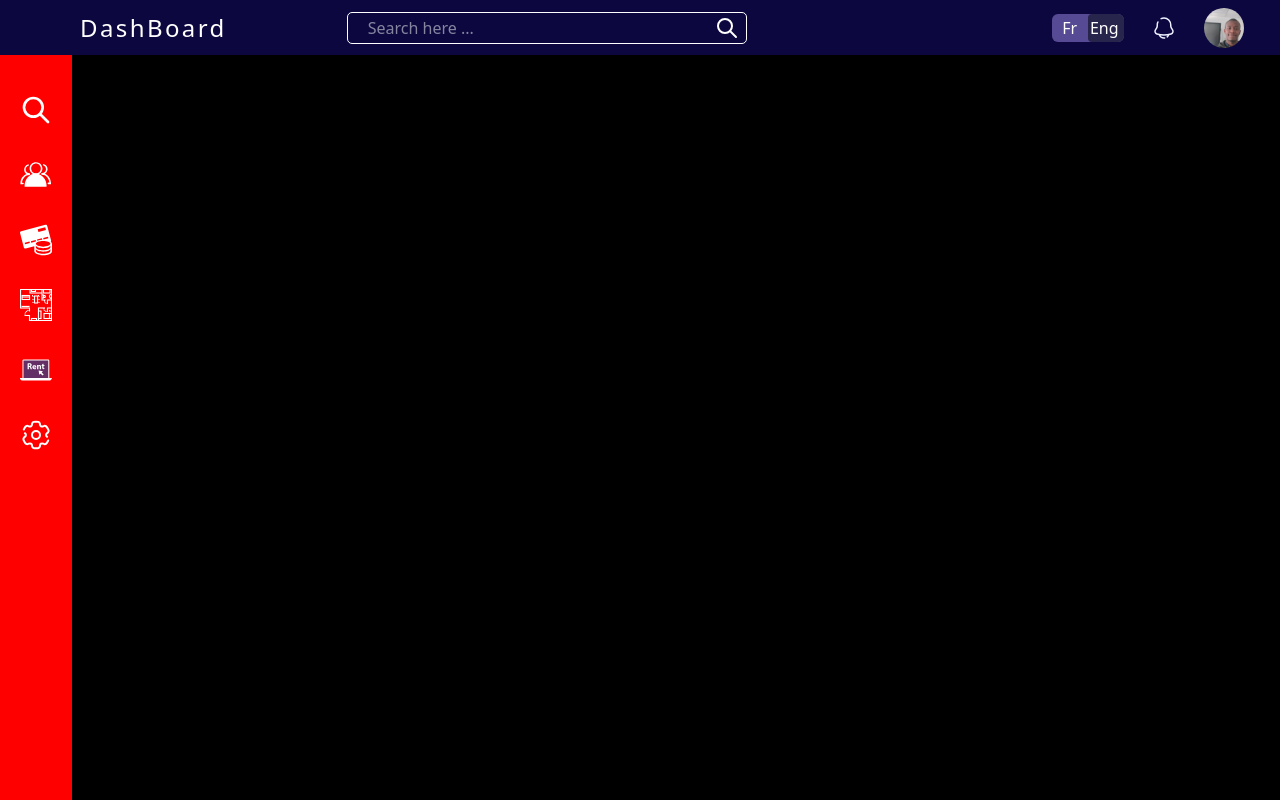
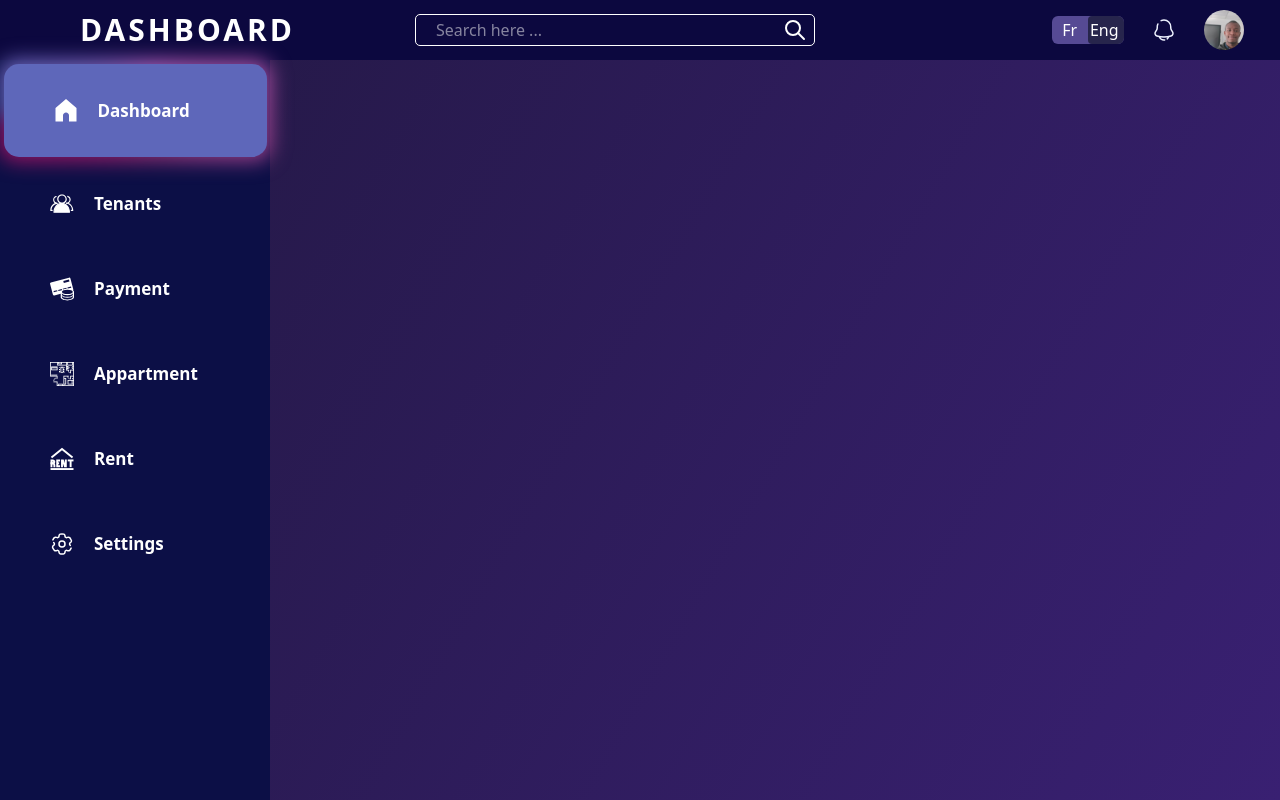
Before and after one commit to SprigganTwelve/immo-flow, a Next.js app: page / in a window 1280 px wide. Built offline with nearby package versions, Linux system fonts and the light colour scheme.

Commit message:
restructuring componenents into ui compoenents  and sidebar animation

```diff
--- a/src/app/page.tsx
+++ b/src/app/(dashboad)/page.tsx
@@ -3,7 +3,6 @@ import Image from "next/image";
 export default function Home() {
   return (
     <div className="w-full h-full">
-
     </div>
   );
 }
--- a/src/app/globals.css
+++ b/src/app/globals.css
@@ -3,19 +3,20 @@
 :root {
   --background: #ffffff;
   --foreground: #171717;
-  --navBarHeight: 55px
+  --navBarHeight: 60px
 }
 
 
 
 body{
   display: grid;
-  background: #F2ECF8;
-  background: #000;
   color: white;
+  background: linear-gradient(300deg, #392072, #221842)
+           ;
   grid-template-columns: auto 1fr;
   grid-template-areas: "navbar navbar" "aside main";
 }
+
 
 
 .navBar{
@@ -23,25 +24,26 @@ body{
   height: var(--navBarHeight);
 }
 
+
+
 .searchBar ::placeholder{
   background-color: white;
 }
 
 
+
 aside{
-  gap: 33px;
-  height: 100%;
+  position: relative;
   display: flex;
   grid-area: aside;
   flex-direction: column;
-  background-color: red;
-  padding: 39px 20px 9px 20px;
+  align-items: center;
+  background-color: rgba(12,15,70,255);
   min-height: calc(100vh - var(--navBarHeight)) ;
 }
 
-.logo-aside{
-  width: 2rem;
-}
+
+
 
 .main{
   grid-area: main;
--- a/src/app/layout.tsx
+++ b/src/app/layout.tsx
@@ -1,3 +1,4 @@
+
 import type { Metadata } from "next";
 import { Geist, Geist_Mono } from "next/font/google";
 import "./globals.css";
@@ -6,14 +7,10 @@ import "./globals.css";
 import Image from "next/image";
 
 import SearchSVGLogo from "@/assets/icons/svg/search-svgrepo-com.svg"
-import HomeSVGLogo from "@/assets/icons/svg/search-svgrepo-com.svg"
-import ClientSVGLogo from "@/assets/icons/svg/client-svgrepo-com.svg"
-import PaymentSVGLogo from "@/assets/icons/svg/payment-methods-svgrepo-com.svg"
-import ApartmentSVGLogo from "@/assets/icons/svg/blueprint-svgrepo-com.svg"
-import RentSVGLogo from "@/assets/icons/svg/laptop-rent-svgrepo-com.svg"
-import SettingsSVGLogo from "@/assets/icons/svg/settings-svgrepo-com.svg"
 import BellSVGLogo from "@/assets/icons/svg/bell-svgrepo-com.svg"
 
+import SideBar from "@/ui/sidebar/sideBar"
+import LangToogle from "@/ui/langToggle/langToogle"
 
 
 
@@ -41,6 +38,8 @@ export default function RootLayout({
 }: Readonly<{
   children: React.ReactNode;
 }>) {
+
+
   return (
     <html lang="en">
       <body
@@ -48,7 +47,7 @@ export default function RootLayout({
       >
         <nav className=" navBar  flex justify-between items-center bg-[#0c083f]">
           <div className="ml-20 flex text-2xl space-x-30">
-              <h1 className="tracking-widest">DashBoard</h1>
+              <h1 className="tracking-widest font-bold text-3xl">DASHBOARD</h1>
               <div className=" relative flex justify-start items-center w-[400px] ">
                   <input
                       type="text"
@@ -69,30 +68,12 @@ export default function RootLayout({
           </div>
 
           <div className="flex items-center space-x-7 mr-9">
-                <div
-                  className="relative h-7  w-18 pt-[2px] pb-[2px] rounded-[6px]  bg-[#564A94]  overflow-hidden "
-                >
-                  <div className={
-                    `
-                      absolute left-0 top-0 rounded-[4px] w-9 h-full bg-[#27254C] transition-discrete
-                      translate-x-[100%]
-                    `
-                  }/>
-                  <span className="absolute translate-x-[69%] left-0 cursor-pointer">Fr</span>
-                  <span className="absolute translate-x-[-19%] right-0 cursor-pointer">Eng</span>
-                </div>
+                <LangToogle />
                 <Image src={BellSVGLogo} alt="Bell" className="w-6 h-6 cursor-pointer" />
                 <Image src="/images/profil.png" width={40} height={40} alt="profile" className="cursor-pointer rounded-3xl"/>
           </div>
         </nav>
-        <aside className="sideBar">
-            <Image src={HomeSVGLogo} alt="Home" className="logo-aside"/>
-            <Image src={ClientSVGLogo} alt="Clients" className="logo-aside"/>
-            <Image src={PaymentSVGLogo} alt="Payment" className="logo-aside"/>
-            <Image src={ApartmentSVGLogo} alt="Apartment" className="logo-aside"/>
-            <Image src={RentSVGLogo} alt="Rent" className="logo-aside" />
-            <Image src={SettingsSVGLogo} alt="Settings" className="logo-aside" />
-        </aside>
+        <SideBar />
         <main className="main">
           {children}
         </main>
--- /dev/null
+++ b/src/ui/langToggle/langToogle.jsx
@@ -0,0 +1,39 @@
+
+"use client"
+
+import clsx from "clsx";
+import { useState } from "react";
+
+const LangToggle = () => {
+
+    const [lang, setLang] = useState("Eng");
+
+    return (
+        <div
+            className="relative h-7  w-18 pt-[2px] pb-[2px] rounded-[6px]  bg-[#564A94]  overflow-hidden "
+        >
+            <div className={
+                clsx(
+                    `
+                        absolute left-0 top-0 rounded-[4px] w-9 h-full bg-[#27254C] transition-discrete
+                    `,
+                    lang === 'Eng' ? "translate-x-[100%]" : "translate-x-[0%]"
+                )
+            }/>
+            <span
+                onClick={()=> setLang('Fr')}
+                className="absolute translate-x-[69%] left-0 cursor-pointer font-medium"
+            >
+                Fr
+            </span>
+            <span
+                onClick={()=> setLang('Eng')}
+                className="absolute translate-x-[-19%] right-0 cursor-pointer font-medium"
+            >
+                Eng
+            </span>
+        </div>
+    );
+}
+
+export default LangToggle;
--- /dev/null
+++ b/src/ui/sidebar/menu/menu.module.css
@@ -0,0 +1,78 @@
+.container {
+  width: 270px;
+  height: 85px;
+  position: relative;
+  transition: all 0.7s ease;
+}
+
+.container:has(.active) {
+  width: 263px;
+  height: 93px;
+  margin-top: 4px;
+  margin-bottom: 4px;
+}
+
+.logoAsideContainer {
+  gap: 20px;
+  display: flex;
+  cursor: pointer;
+  align-items: center;
+  justify-content: flex-start;
+  width: 100%;
+  height: 100%;
+  padding: 25px 0 25px 50px;
+  position: relative;
+  z-index: 1;
+}
+
+
+.active {
+  z-index: 1;
+  position: relative;
+  border-radius: 15px;
+  transition: all 1.5s ease;
+}
+
+
+@property --deg {
+  syntax: '<angle>';
+  inherits: true;
+  initial-value: 0deg;
+}
+
+.active::before {
+  content: "";
+  position: absolute;
+  inset: 0;
+  background: #5e67ba;
+  border-radius: inherit;
+  z-index: -1;
+}
+
+.active::after {
+  content: "";
+  position: absolute;
+  inset: -4px;
+  background: conic-gradient(
+    from var(--deg) at center,
+    #5e67ba,
+    #b25eba,
+    #913274,
+    #d4106bb7
+  );
+  border-radius: inherit;
+  z-index: -2;
+  animation: autoRotate 2s linear infinite;
+  filter: blur(10px);
+}
+
+@keyframes autoRotate {
+  to {
+    --deg: 360deg;
+  }
+}
+
+.asideText {
+  font-size: 17px;
+  font-weight: bold;
+}
--- /dev/null
+++ b/src/ui/sidebar/menu/menuItem.jsx
@@ -0,0 +1,24 @@
+
+import Image from "next/image";
+import styles from './menu.module.css'
+import clsx from "clsx";
+
+
+const MenuItem = ({
+    text,
+    svgIcon,
+    alt = "",
+    active = false,
+    onClick = ()=>{},
+}) => {
+    return (
+        <div className={styles.container} onClick={onClick}>
+            <div className={clsx(styles.logoAsideContainer, active ? styles.active : "")}>
+              <Image src={svgIcon} alt={alt} className="logo-aside  w-6 h-6 "/>
+              <span className={styles.asideText}>{text}</span>
+            </div>
+        </div>
+     );
+}
+
+export default MenuItem;
--- /dev/null
+++ b/src/ui/sidebar/sideBar.jsx
@@ -0,0 +1,61 @@
+"use client";
+
+import HomeSVGLogo from "@/assets/icons/svg/home-svgrepo-com.svg"
+import ClientSVGLogo from "@/assets/icons/svg/client-svgrepo-com.svg"
+import PaymentSVGLogo from "@/assets/icons/svg/payment-methods-svgrepo-com.svg"
+import ApartmentSVGLogo from "@/assets/icons/svg/blueprint-svgrepo-com.svg"
+import RentSVGLogo from "@/assets/icons/svg/rent-house-svgrepo-com.svg"
+import SettingsSVGLogo from "@/assets/icons/svg/settings-svgrepo-com.svg"
+
+import MenuItem from "@/ui/sidebar/menu/menuItem"
+import { useState } from "react"
+
+
+const SideBar = () => {
+    const [activeMenu, setActiveMenu] = useState("dashboard");
+    return (
+        <aside>
+            <MenuItem
+                text="Dashboard"
+                svgIcon={HomeSVGLogo} alt="icon"
+                onClick= {()=>{ setActiveMenu("dashboard") }}
+                active={ activeMenu === "dashboard" ? true : false }
+            />
+            <MenuItem
+                text="Tenants"
+                svgIcon={ClientSVGLogo} alt="icon"
+                onClick= {()=>{ setActiveMenu("tenants") }}
+                active={ activeMenu === "tenants" ? true : false }
+            />
+            <MenuItem
+                text="Payment"
+                svgIcon={PaymentSVGLogo} alt="icon"
+                onClick= {()=>{ setActiveMenu("payment") }}
+                active={ activeMenu === "payment" ? true : false }
+            />
+            <MenuItem
+                alt="icon"
+                text="Appartment"
+                svgIcon={ApartmentSVGLogo}
+                onClick= {()=>{ setActiveMenu("appartment") }}
+                active={ activeMenu === "appartment" ? true : false }
+            />
+            <MenuItem
+                text="Rent"
+                alt="icon"
+                svgIcon={RentSVGLogo}
+                onClick= {()=>{ setActiveMenu("rent") }}
+                active={ activeMenu === "rent" ? true : false }
+            />
+            <MenuItem
+                alt="icon"
+                text="Settings"
+                svgIcon={SettingsSVGLogo}
+                onClick= {()=>{ setActiveMenu("settings") }}
+                active={ activeMenu === "settings" ? true : false }
+            />
+        </aside>
+     );
+}
+
+export default SideBar;
```
Also changed, not shown: package.json (+7 -6 lines), src/assets/icons/svg/rent-house-svgrepo-com.svg (added), 1 other file (tests, documents, lock files or other folders).
